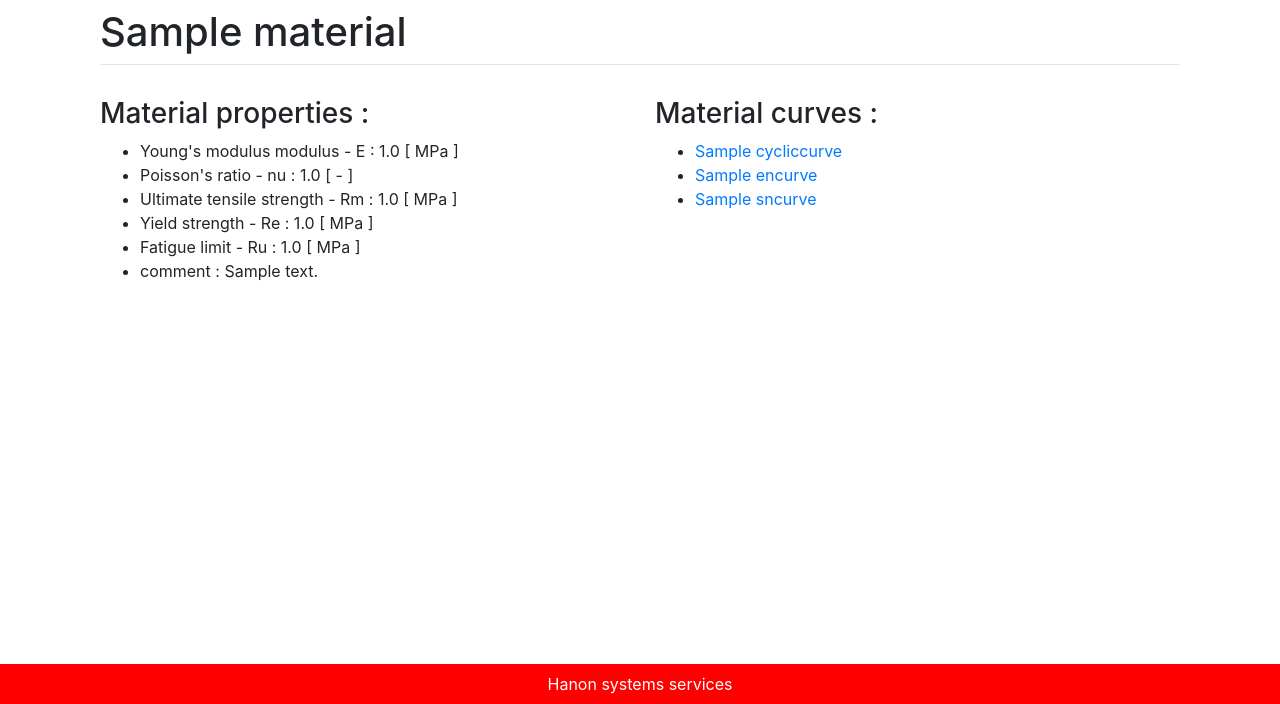
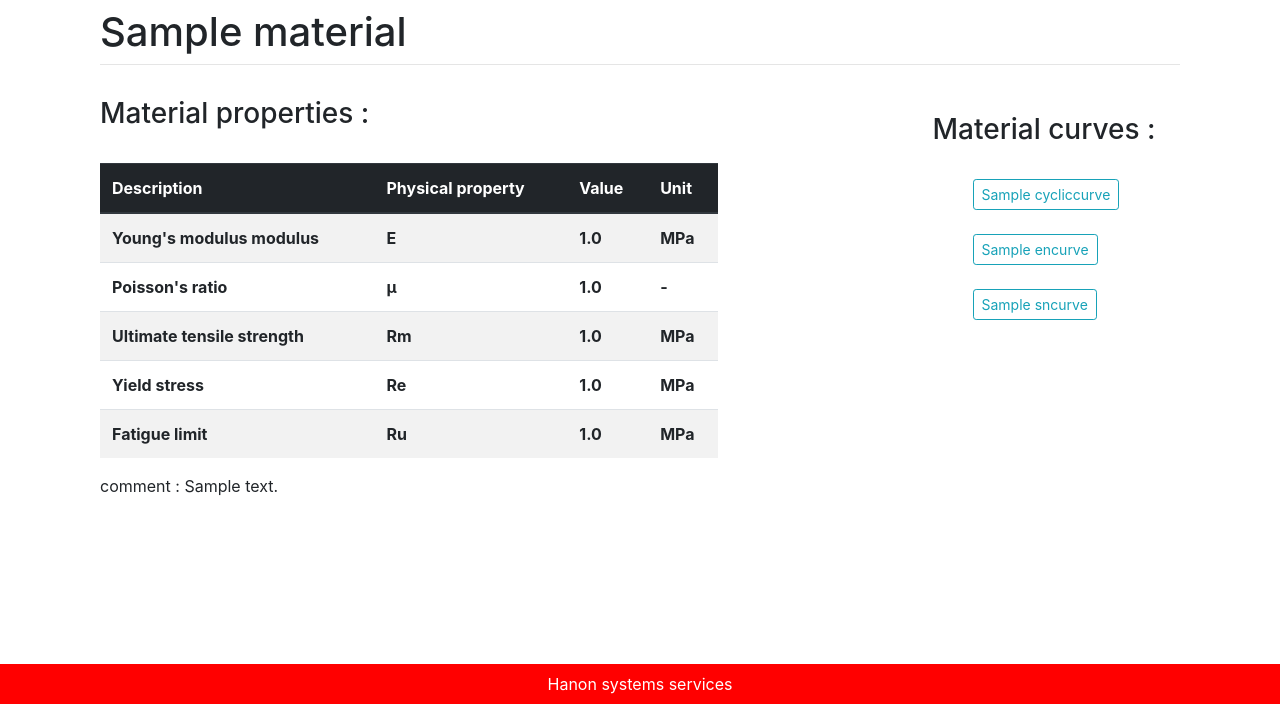
Before and after one commit to tkminek/material_database, a Django app: page /material_type_list/1/1 in a window 1280 px wide. Shown: the part 96-800 px from the top of the page. Run offline with Django 4.2, Linux system fonts and the light colour scheme; tables that the repository leaves empty hold one stand-in row (values such as "Sample post"); lists and menus that the app fills with data are empty; some libraries are stand-ins or nearby versions.

Commit message:
stylizing material list.html

```diff
--- a/mat_db/main/models.py
+++ b/mat_db/main/models.py
@@ -2,14 +2,14 @@ from django.db import models
 
 
 class MaterialType(models.Model):
-    name = models.CharField(max_length=200)
+    name = models.CharField(max_length=200,unique=True)
 
     def __str__(self):
         return self.name
 
 
 class Material(models.Model):
-    name = models.CharField(max_length=200)
+    name = models.CharField(max_length=200,unique=True)
     E = models.FloatField()
     nu = models.FloatField()
     Rm = models.FloatField()
@@ -23,7 +23,7 @@ class Material(models.Model):
 
 
 class CyclicCurve(models.Model):
-    name = models.CharField(max_length=200)
+    name = models.CharField(max_length=200,unique=True)
     K = models.FloatField(max_length=200)
     n = models.FloatField(max_length=200)
     comment = models.CharField(max_length=1000)
@@ -34,7 +34,7 @@ class CyclicCurve(models.Model):
 
 
 class EnCurve(models.Model):
-    name = models.CharField(max_length=200)
+    name = models.CharField(max_length=200,unique=True)
     Sf = models.FloatField()
     b = models.FloatField()
     c = models.FloatField()
@@ -47,9 +47,9 @@ class EnCurve(models.Model):
 
 
 class SnCurve(models.Model):
-    name = models.CharField(max_length=200)
-    Sa = models.CharField(max_length=2000)
-    Nf = models.CharField(max_length=2000)
+    name = models.CharField(max_length=200,unique=True)
+    Sa = models.CharField(max_length=20000)
+    Nf = models.CharField(max_length=20000)
     comment = models.CharField(max_length=1000)
     material_id = models.ForeignKey(Material, on_delete=models.CASCADE)
 
--- a/mat_db/main/templates/main/material_info.html
+++ b/mat_db/main/templates/main/material_info.html
@@ -12,24 +12,64 @@ Material info
     </div>
   </div>
   <div class="row">
-    <div class="col-sm">
+    <div class="col-md-7">
         <h3 class="mt-2">Material properties : </h3>
-            <ul>
-                <li> Young's modulus modulus - E : {{material_info.E}} [ MPa ]</li>
-                <li> Poisson's ratio - nu : {{material_info.nu}} [ - ]</li>
-                <li> Ultimate tensile strength - Rm : {{material_info.Rm}} [ MPa ]</li>
-                <li> Yield strength - Re : {{material_info.Re}} [ MPa ]</li>
-                <li> Fatigue limit - Ru : {{material_info.Ru}} [ MPa ]</li>
-                <li><p>comment : {{material_info.comment}}</p></li>
-            </ul>
+        <br>
+        <table class="table table-striped">
+            <thead class="thead-dark">
+            <tr>
+                <th scope="col">Description</th>
+                <th scope="col">Physical property</th>
+                <th scope="col">Value</th>
+                <th scope="col">Unit</th>
+            </tr>
+            </thead>
+            <tbody>
+            <tr>
+                <th scope="row">Young's modulus modulus</th>
+                <th scope="row">E</th>
+                <th scope="row">{{material_info.E}}</th>
+                <th scope="row">MPa</th>
+            </tr>
+            <tr>
+                <th scope="row">Poisson's ratio</th>
+                <th scope="row">μ</th>
+                <th scope="row">{{material_info.nu}}</th>
+                <th scope="row">-</th>
+            </tr>
+            <tr>
+                <th scope="row">Ultimate tensile strength</th>
+                <th scope="row">Rm</th>
+                <th scope="row">{{material_info.Rm}}</th>
+                <th scope="row">MPa</th>
+            </tr>
+            <tr>
+                <th scope="row">Yield stress</th>
+                <th scope="row">Re</th>
+                <th scope="row">{{material_info.Re}}</th>
+                <th scope="row">MPa</th>
+            </tr>
+            <tr>
+                <th scope="row">Fatigue limit</th>
+                <th scope="row">Ru</th>
+                <th scope="row">{{material_info.Ru}}</th>
+                <th scope="row">MPa</th>
+            </tr>
+            </tbody>
+        </table>
+        <div>
+            <p class="mb-0">comment : {{material_info.comment}}</p>
+        </div>
             </div>
-    <div class="col-sm">
-        <h3 class="mt-2">Material curves : </h3>
+    <div class="col-md-3 offset-md-2">
+        <h3 class="mt-4">Material curves :</h3>
+        <br>
         <ul>
             {% for item in curve_ls %}
-                <li><a href="{%url 'curve_info' material_type.id material_info.id item.name%}">{{item.name}}</a></li>
+                <a class="btn btn-outline-info btn-sm" href="{%url 'curve_info' material_type.id material_info.id item.name%}">{{item.name}}</a>
+                <br><br>
             {% empty %}
-                <li>Sorry no available data</li>
+                <li><h2>Sorry no available data</h2></li>
             {% endfor %}
         </ul>
     </div>
--- a/mat_db/main/templates/main/material_list.html
+++ b/mat_db/main/templates/main/material_list.html
@@ -8,10 +8,10 @@ Material list
     <hr class="mt-0 mb-4">
 
 {% for item in material_ls %}
-<a class="btn btn-outline-secondary btn-lg" href="{%url 'material_info' material_type.id item.id%}" role="button">{{item.name}}</a>
+<a class="btn btn-outline-dark btn-lg" href="{%url 'material_info' material_type.id item.id%}" role="button">{{item.name}}</a>
 <br><br>
 {% empty %}
-<li>Sorry no available data</li>
+<li><h2>Sorry no available data</h2></li>
 {% endfor %}
 
 
```
Also changed, not shown: mat_db/main/migrations/0003_alter_cycliccurve_name_alter_encurve_name_and_more.py (added).
